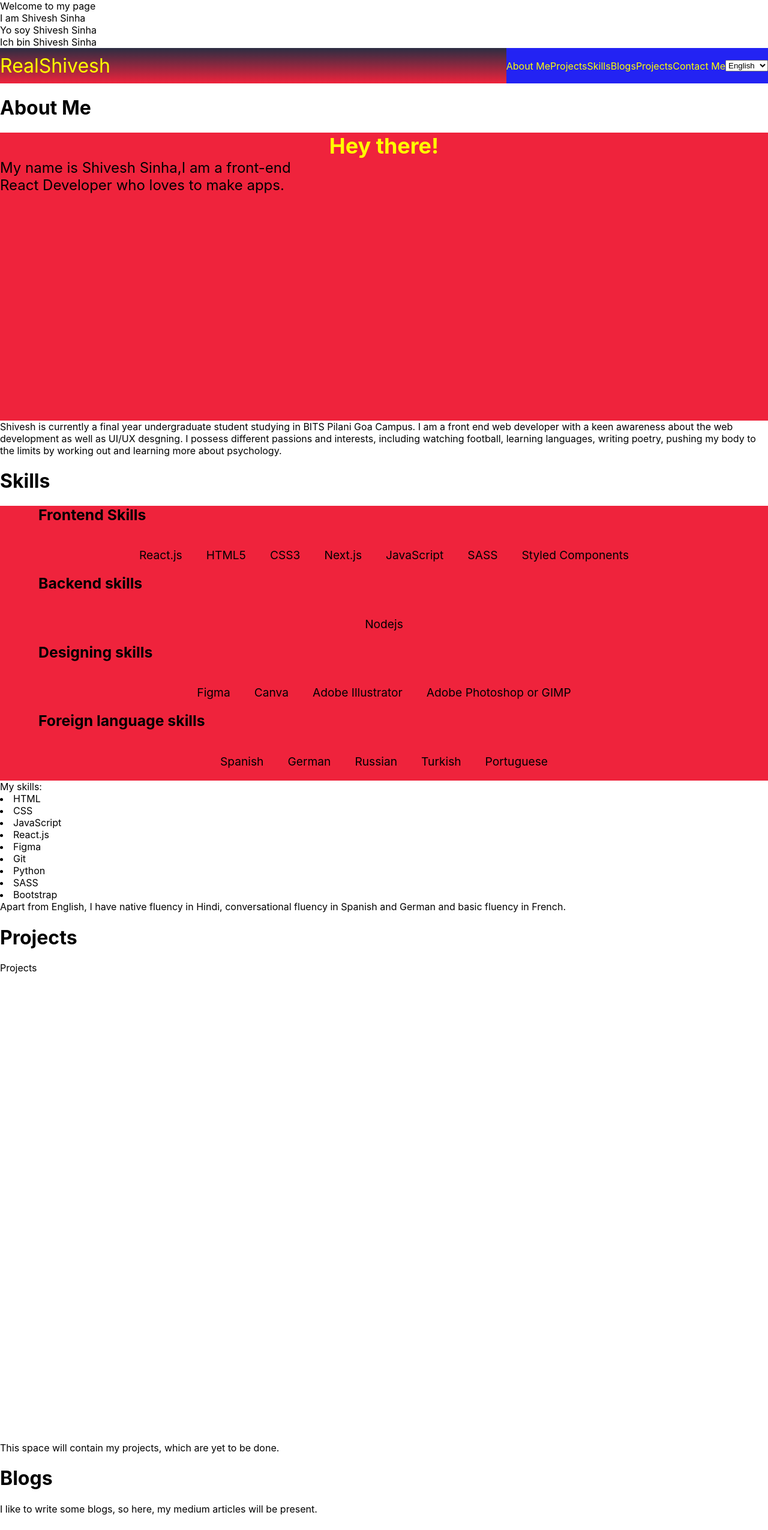
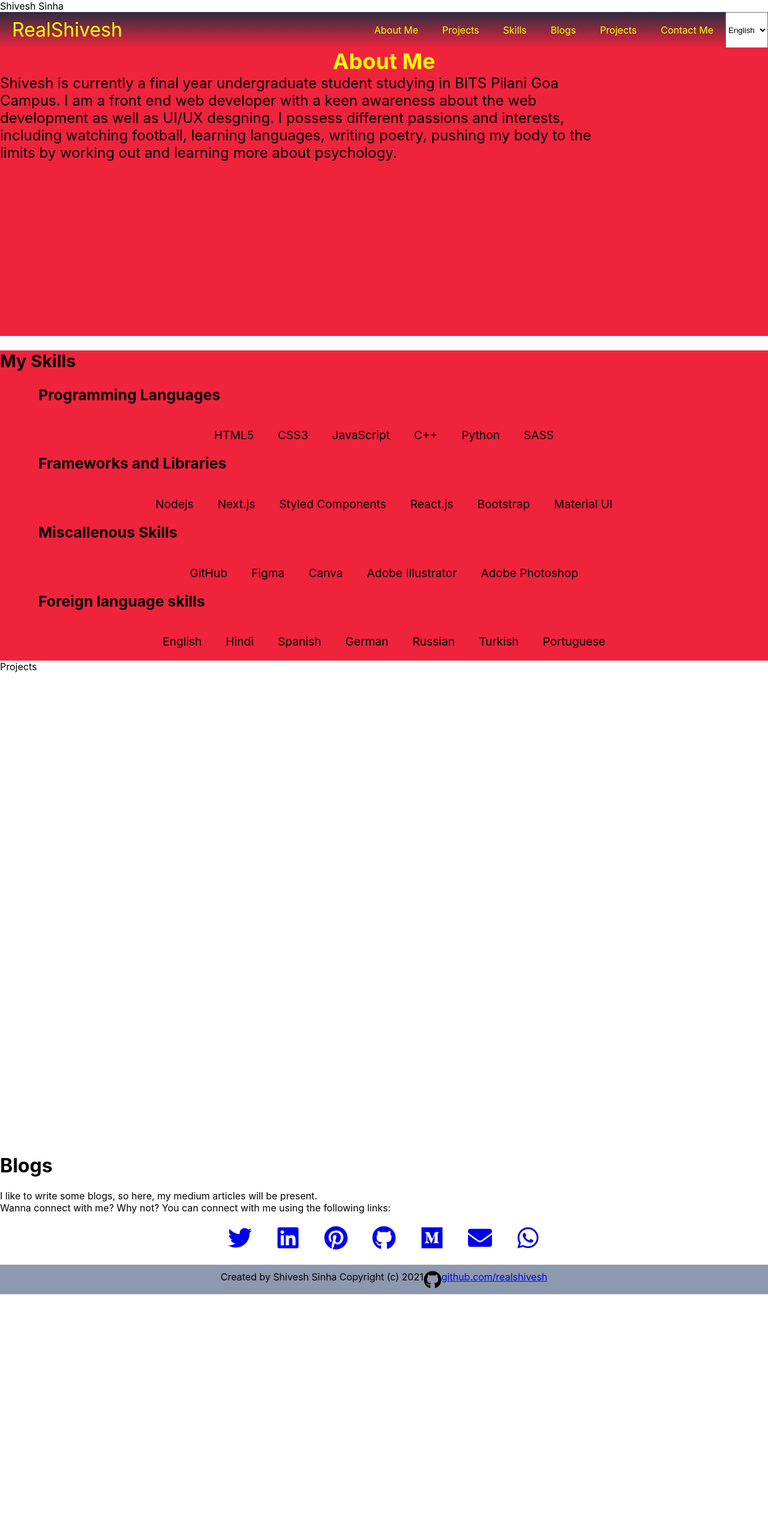
Before and after one commit to RealShivesh/portfolio, a React (Create React App) app: page / in a window 1280 px wide. Shown: the top 2550 px of the page at 60% size. After the commit the page ends 2157 px from the top, so only its background shows below. Built offline with nearby package versions, Linux system fonts and the light colour scheme.

Commit message:
updates the website structure

```diff
--- a/src/App.js
+++ b/src/App.js
@@ -1,8 +1,3 @@
-import './App.css'
-import { RiWhatsappFill } from 'react-icons/ri'
-import { FaGithub, FaLinkedin } from 'react-icons/fa'
-import { GrMail } from 'react-icons/gr'
-import styled from 'styled-components'
 import {
   About,
   ContactMe,
@@ -14,63 +9,23 @@ import {
 
 function App() {
   return (
-    <div className="App">
-      <header>
-        Welcome to my page
-        <div>I am Shivesh Sinha</div>
-        <div>Yo soy Shivesh Sinha</div>
-        <div>Ich bin Shivesh Sinha</div>
-      </header>
+    <>
+      <header>Shivesh Sinha</header>
       <Navigation />
-      <h1 id="about">About Me</h1>
+      <div id="about"></div>
       <About />
-      <section>
-        Shivesh is currently a final year undergraduate student studying in BITS
-        Pilani Goa Campus. I am a front end web developer with a keen awareness
-        about the web development as well as UI/UX desgning. I possess different
-        passions and interests, including watching football, learning languages,
-        writing poetry, pushing my body to the limits by working out and
-        learning more about psychology.
-      </section>
-      <h1 id="skills">Skills</h1>
+      <div id="skills"></div>
       <Skills />
-      <section>
-        My skills:
-        <li>HTML</li>
-        <li>CSS</li>
-        <li>JavaScript</li>
-        <li>React.js</li>
-        <li>Figma</li>
-        <li>Git</li>
-        <li>Python</li>
-        <li>SASS</li>
-        <li>Bootstrap</li>
-        Apart from English, I have native fluency in Hindi, conversational
-        fluency in Spanish and German and basic fluency in French.
-      </section>
-      <h1 id="projects">Projects</h1>
+      <div id="projects"></div>
       <Projects />
-      <section>
-        This space will contain my projects, which are yet to be done.
-      </section>
       <h1 id="blogs">Blogs</h1>
       <section>
         I like to write some blogs, so here, my medium articles will be present.
       </section>
-      <h1 id="contactme">Connect with me</h1>
+      <div id="contactme"></div>
       <ContactMe />
-      <section>
-        Wanna connect with me? Why not? You can connect with me using the
-        following links:
-        <div>
-          <GrMail size={40} style={{ padding: 20 }} />
-          <FaGithub size={40} style={{ padding: 20 }} />
-          <FaLinkedin size={40} fill={'blue'} style={{ padding: 20 }} />
-          <RiWhatsappFill size={40} fill={'#25D366'} style={{ padding: 20 }} />
-        </div>
-      </section>
       <Footer />
-    </div>
+    </>
   )
 }
 
--- a/src/components/About.jsx
+++ b/src/components/About.jsx
@@ -17,22 +17,22 @@ const Heading = styled.h1`
 const Paragraph = styled.div`
   font-size: 1.5rem;
   text-align: left;
-  width: 40vw;
+  width: 80vw;
 `
 
 export const About = () => {
   return (
     <>
       <Section>
-        <div>
-          <Heading>Hey there!</Heading>
-        </div>
-        <div>
-          <Paragraph>
-            My name is Shivesh Sinha,I am a front-end React Developer who loves
-            to make apps.
-          </Paragraph>
-        </div>
+        <Heading>About Me</Heading>
+        <Paragraph>
+          Shivesh is currently a final year undergraduate student studying in
+          BITS Pilani Goa Campus. I am a front end web developer with a keen
+          awareness about the web development as well as UI/UX desgning. I
+          possess different passions and interests, including watching football,
+          learning languages, writing poetry, pushing my body to the limits by
+          working out and learning more about psychology.
+        </Paragraph>
       </Section>
     </>
   )
--- a/src/components/ContactMe.jsx
+++ b/src/components/ContactMe.jsx
@@ -1,4 +1,15 @@
 import styled from 'styled-components'
+import { GrMail } from 'react-icons/gr'
+import {
+  FaTwitter,
+  FaLinkedin,
+  FaPinterest,
+  FaGithub,
+  FaMedium,
+  FaWhatsapp,
+  FaMailBulk,
+  FaEnvelope,
+} from 'react-icons/fa'
 
 const Social = styled.div`
   display: flex;
@@ -7,49 +18,63 @@ const Social = styled.div`
   flex-grow: 1;
   flex-wrap: wrap;
   & a {
-    margin: 0px 20px;
+    margin: 20px;
   }
 `
 
 export const ContactMe = () => {
   return (
     <>
-      <div>Feel free to connect with me here.</div>
+      <div>
+        Wanna connect with me? Why not? You can connect with me using the
+        following links:
+      </div>
       <Social>
         <a
           target="_blank"
           rel="noreferrer"
           href="https://twitter.com/Real_Shivesh"
         >
-          Twitter
+          <FaTwitter size={40} />
         </a>
         <a
           target="_blank"
           rel="noreferrer"
           href="https://linkedin.com/in/realshivesh"
         >
-          LinkedIn
+          <FaLinkedin size={40} fill={'blue'} />
         </a>
         <a
           target="_blank"
           rel="noreferrer"
           href="https://pinterest.com/realshivesh"
         >
-          Pinterest
+          <FaPinterest size={40} />
         </a>
         <a
           target="_blank"
           rel="noreferrer"
           href="https://github.com/realshivesh"
         >
-          GitHub
+          <FaGithub size={40} />
         </a>
         <a
           target="_blank"
           rel="noreferrer"
           href="https://medium.com/@realshivesh"
         >
-          Medium
+          <FaMedium size={40} />
+        </a>
+        <a
+          target="_blank"
+          rel="noreferrer"
+          href="https://mailto:realshivesh@gmail.com"
+        >
+          <FaEnvelope size={40} />
+        </a>
+        <a target="_blank" rel="noreferrer" href="https://wa.me/+918789110751">
+          {' '}
+          <FaWhatsapp size={40} />{' '}
         </a>
       </Social>
     </>
--- a/src/components/Footer.jsx
+++ b/src/components/Footer.jsx
@@ -3,7 +3,6 @@ import { FaGithub } from 'react-icons/fa'
 
 const FootRow = styled.footer`
   display: flex;
-  flex-direction: column;
   flex: 1;
   padding: 0.6rem 0;
   border-top: 1px solid #eaeaea;
@@ -18,7 +17,8 @@ export const Footer = () => {
     <>
       <FootRow>
         Created by Shivesh Sinha Copyright (c) {CurrentYear}{' '}
-        <FaGithub size={30} /> github.com/realshivesh
+        <FaGithub size={30} />{' '}
+        <a href="http://github.com/realshivesh">github.com/realshivesh</a>
       </FootRow>
     </>
   )
--- a/src/components/Navigation.jsx
+++ b/src/components/Navigation.jsx
@@ -36,6 +36,7 @@ const MenuButton = styled.button`
 const NavMenuButton = styled.a`
   color: yellow;
   text-decoration: none;
+  margin: 20px;
 `
 
 export const Navigation = () => {
@@ -58,7 +59,7 @@ export const Navigation = () => {
             <option value="es">Español</option>
           </select>
         </MenuBar>
-        <MenuButton>Menu</MenuButton>
+        {/* <MenuButton>Menu</MenuButton> */}
       </NavBar>
     </>
   )
--- a/src/components/Skills.jsx
+++ b/src/components/Skills.jsx
@@ -32,29 +32,37 @@ export const Skills = () => {
   return (
     <>
       <Text>
-        <SkillHeader>Frontend Skills</SkillHeader>
+        <h1>My Skills</h1>
+        <SkillHeader>Programming Languages</SkillHeader>
         <SkillSection>
-          <Skill>React.js</Skill>
           <Skill>HTML5</Skill>
           <Skill>CSS3</Skill>
-          <Skill>Next.js</Skill>
           <Skill>JavaScript</Skill>
+          <Skill>C++</Skill>
+          <Skill>Python</Skill>
           <Skill>SASS</Skill>
-          <Skill>Styled Components</Skill>
         </SkillSection>
-        <SkillHeader>Backend skills</SkillHeader>
+        <SkillHeader>Frameworks and Libraries</SkillHeader>
         <SkillSection>
           <Skill>Nodejs</Skill>
+          <Skill>Next.js</Skill>
+          <Skill>Styled Components</Skill>
+          <Skill>React.js</Skill>
+          <Skill>Bootstrap</Skill>
+          <Skill>Material UI</Skill>
         </SkillSection>
-        <SkillHeader>Designing skills</SkillHeader>
+        <SkillHeader>Miscallenous Skills</SkillHeader>
         <SkillSection>
+          <Skill>GitHub</Skill>
           <Skill>Figma</Skill>
           <Skill>Canva</Skill>
           <Skill>Adobe Illustrator</Skill>
-          <Skill>Adobe Photoshop or GIMP</Skill>
+          <Skill>Adobe Photoshop</Skill>
         </SkillSection>
         <SkillHeader>Foreign language skills</SkillHeader>
         <SkillSection>
+          <Skill>English</Skill>
+          <Skill>Hindi</Skill>
           <Skill>Spanish</Skill>
           <Skill>German</Skill>
           <Skill>Russian</Skill>
```
